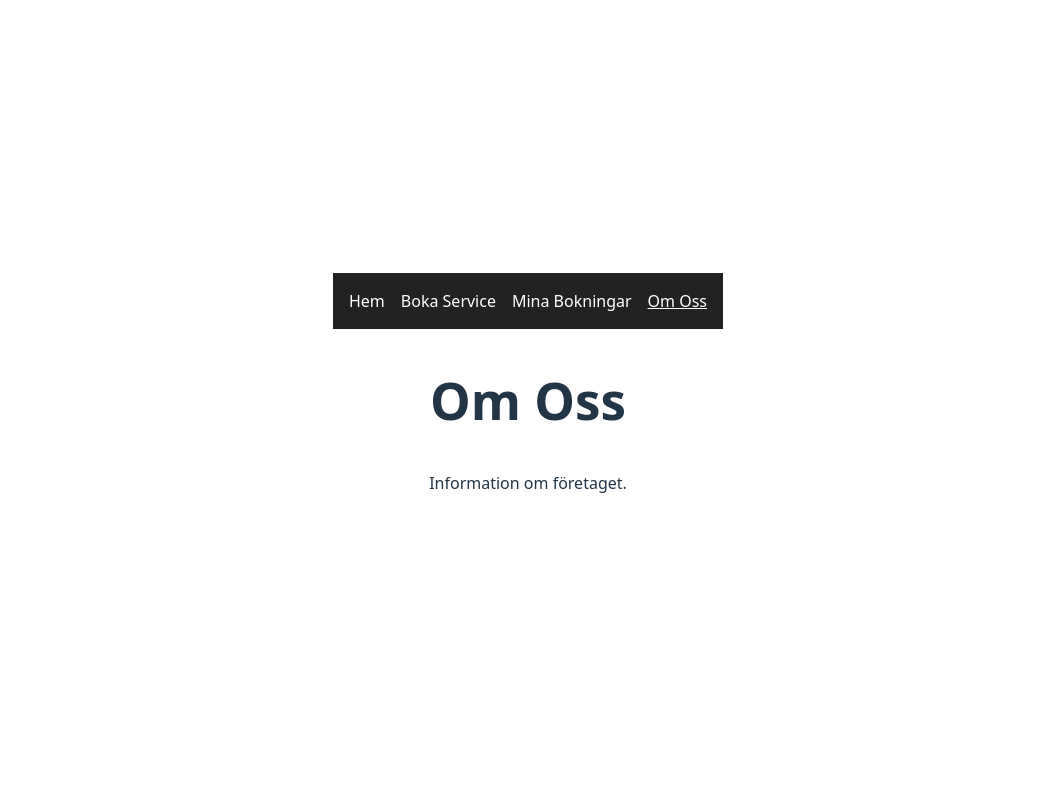
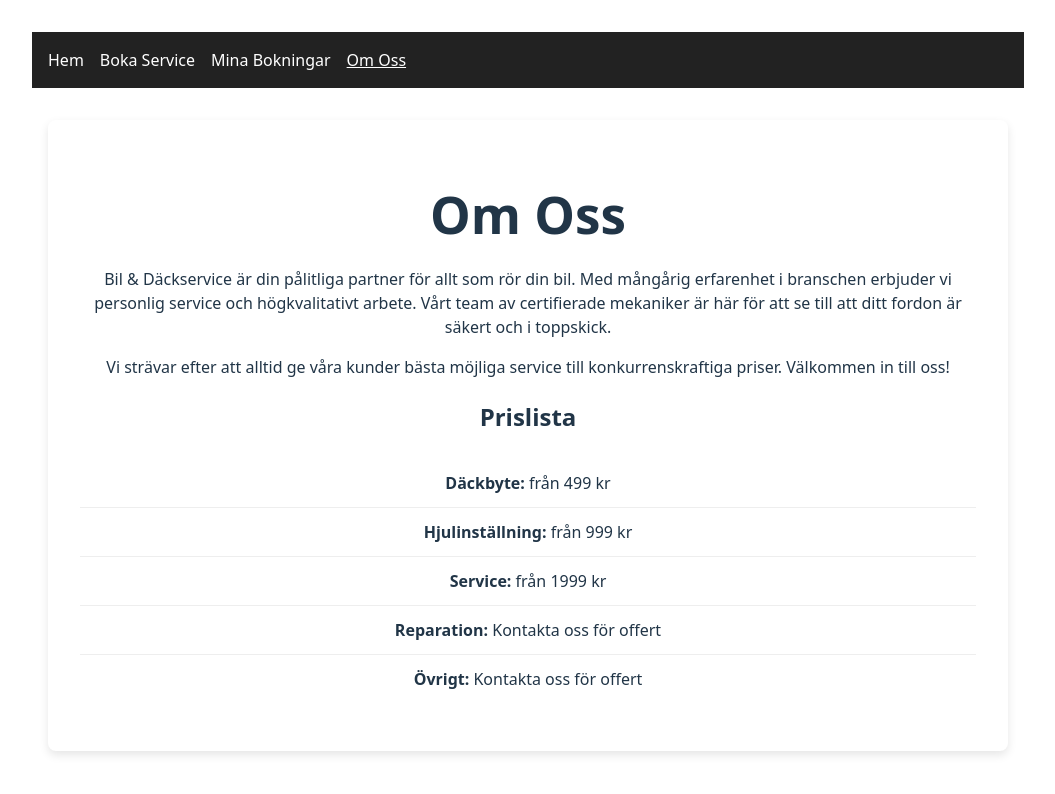
Before and after one commit to kaber91/gik376-bil-dackfirma, a Vue app: page /om-oss in a window 1280 px wide. Shown: the top 794 px of the page, without its empty margins (112-1167 px from the left). Built offline with nearby package versions, Linux system fonts and the light colour scheme; the HTML template or start-up script is replaced by a standard one.

Commit message:
Feat: Lägg till Om Oss-sida och prislista från JSON

```diff
--- /dev/null
+++ b/src/assets/services.json
@@ -0,0 +1,7 @@
+[
+  { "name": "Däckbyte", "price": "från 499 kr" },
+  { "name": "Hjulinställning", "price": "från 999 kr" },
+  { "name": "Service", "price": "från 1999 kr" },
+  { "name": "Reparation", "price": "Kontakta oss för offert" },
+  { "name": "Övrigt", "price": "Kontakta oss för offert" }
+]
--- a/src/views/AboutView.vue
+++ b/src/views/AboutView.vue
@@ -1,6 +1,55 @@
+<script setup>
+import services from '../assets/services.json'
+</script>
+
 <template>
-  <section>
-    <h1>Om Oss</h1>
-    <p>Information om företaget.</p>
-  </section>
+  <div class="page-container">
+    <div class="about-us-box">
+      <h1>Om Oss</h1>
+      <p>
+        Bil & Däckservice är din pålitliga partner för allt som rör din bil. Med
+        mångårig erfarenhet i branschen erbjuder vi personlig service och
+        högkvalitativt arbete. Vårt team av certifierade mekaniker är här för
+        att se till att ditt fordon är säkert och i toppskick.
+      </p>
+      <p>
+        Vi strävar efter att alltid ge våra kunder bästa möjliga service till
+        konkurrenskraftiga priser. Välkommen in till oss!
+      </p>
+
+      <h2>Prislista</h2>
+      <ul class="price-list">
+        <li v-for="service in services" :key="service.name">
+          <strong>{{ service.name }}:</strong> {{ service.price }}
+        </li>
+      </ul>
+    </div>
+  </div>
 </template>
+
+<style scoped>
+.about-us-box {
+  padding: 2rem;
+  background-color: #fff;
+  border-radius: 8px;
+  box-shadow: 0 4px 10px rgba(0, 0, 0, 0.1);
+}
+
+.about-us-box h1,
+.about-us-box h2 {
+  text-align: center;
+  margin-bottom: 1.5rem;
+}
+
+.price-list {
+  list-style: none;
+  padding: 0;
+}
+.price-list li {
+  padding: 0.75rem 0;
+  border-bottom: 1px solid #eee;
+}
+.price-list li:last-child {
+  border-bottom: none;
+}
+</style>
```
